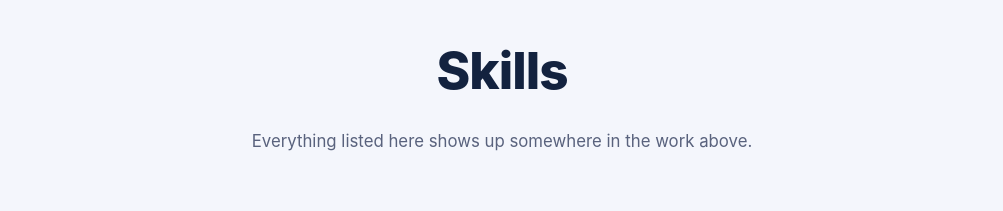
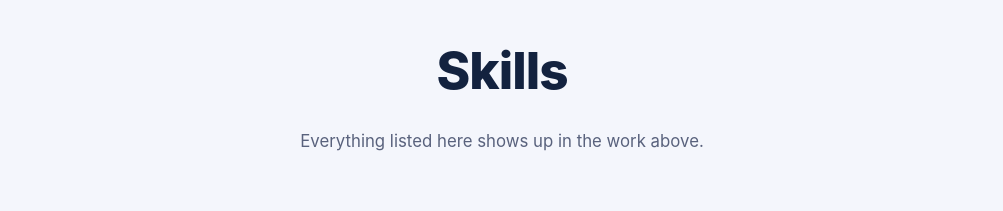
Before and after one commit to YeshaMandaliya/yeshamandaliya.github.io, a plain HTML site: page index.html in a window 1280 px wide. Shown: the part 3860-4071 px from the top of the page, without its empty margins (138-1141 px from the left). Drawn offline with Linux system fonts and the light colour scheme.

Commit message:
Update index.html

```diff
--- a/index.html
+++ b/index.html
@@ -1094,7 +1094,7 @@ footer .fl a:hover{
   <div class="wrap">
     <div class="center reveal">
       <h2>Skills</h2>
-      <p>Everything listed here shows up somewhere in the work above.</p>
+      <p>Everything listed here shows up in the work above.</p>
     </div>
     <div class="skill-grid reveal reveal-delay-1">
 
```
